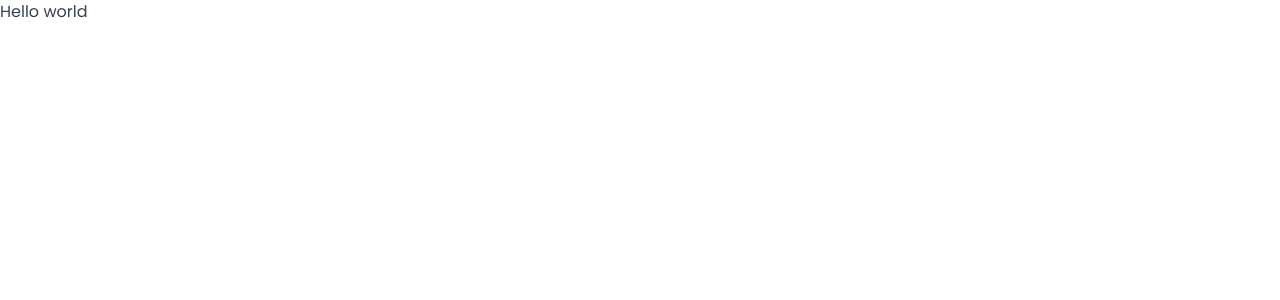
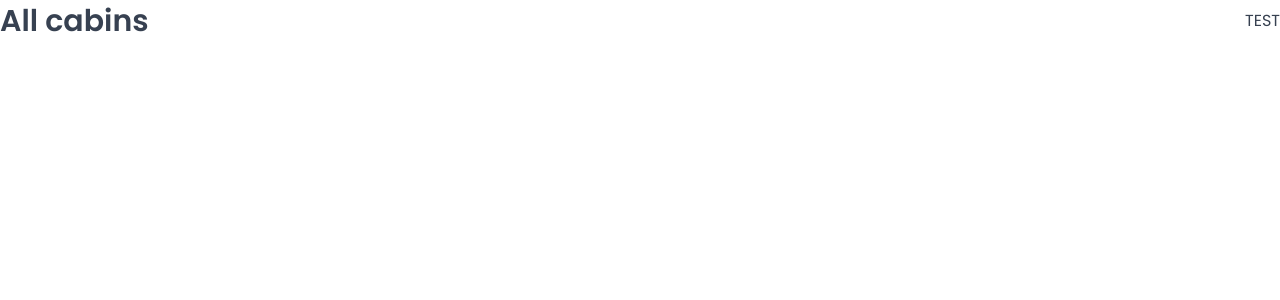
Before and after one commit to deepak3213/The-Wild-Oasis, a React (Vite) app: page /cabins in a window 1280 px wide. Shown: the top 300 px of the page. Built offline with nearby package versions, Linux system fonts and the light colour scheme; a web font is replaced by a local one.

Commit message:
set routes and pages

```diff
--- a/src/App.jsx
+++ b/src/App.jsx
@@ -1,11 +1,32 @@
-import styled from "styled-components";
+import { BrowserRouter, Navigate, Route, Routes } from "react-router-dom";
+
 import GlobalStyles from "./styles/GlobalStyles";
+import Dashboard from "./pages/Dashboard";
+import Bookings from "./pages/Bookings";
+import Cabins from "./pages/Cabins";
+import Users from "./pages/Users";
+import Settings from "./pages/Settings";
+import Account from "./pages/Account";
+import Login from "./pages/Login";
+import PageNotFound from "./pages/PageNotFound";
 
 function App() {
   return (
     <>
       <GlobalStyles />
-      <div>Hello world</div>
+      <BrowserRouter>
+        <Routes>
+          <Route path="dashboard" element={<Dashboard />} />
+          <Route path="bookings" element={<Bookings />} />
+          <Route path="cabins" element={<Cabins />} />
+          <Route path="users" element={<Users />} />
+          <Route path="settings" element={<Settings />} />
+          <Route path="account" element={<Account />} />
+
+          <Route path="login" element={<Login />} />
+          <Route path="*" element={<PageNotFound />} />
+        </Routes>
+      </BrowserRouter>
     </>
   );
 }
--- /dev/null
+++ b/src/ui/Heading.jsx
@@ -0,0 +1,33 @@
+import styled, { css } from "styled-components";
+
+// const test = css`
+//   text-align: center;
+//   ${10 > 5 && "background-color: yellow"}
+// `;
+
+const Heading = styled.h1`
+  ${(props) =>
+    props.as === "h1" &&
+    css`
+      font-size: 3rem;
+      font-weight: 600;
+    `}
+
+  ${(props) =>
+    props.as === "h2" &&
+    css`
+      font-size: 2rem;
+      font-weight: 600;
+    `}
+
+    ${(props) =>
+    props.as === "h3" &&
+    css`
+      font-size: 2rem;
+      font-weight: 500;
+    `}
+
+  line-height: 1.4;
+`;
+
+export default Heading;
--- /dev/null
+++ b/src/ui/Row.jsx
@@ -0,0 +1,25 @@
+import styled, { css } from "styled-components";
+
+const Row = styled.div`
+  display: flex;
+
+  ${(props) =>
+    props.type === "horizontal" &&
+    css`
+      justify-content: space-between;
+      align-items: center;
+    `}
+
+  ${(props) =>
+    props.type === "vertical" &&
+    css`
+      flex-direction: column;
+      gap: 1.6rem;
+    `}
+`;
+
+Row.defaultProps = {
+  type: "vertical",
+};
+
+export default Row;
```
